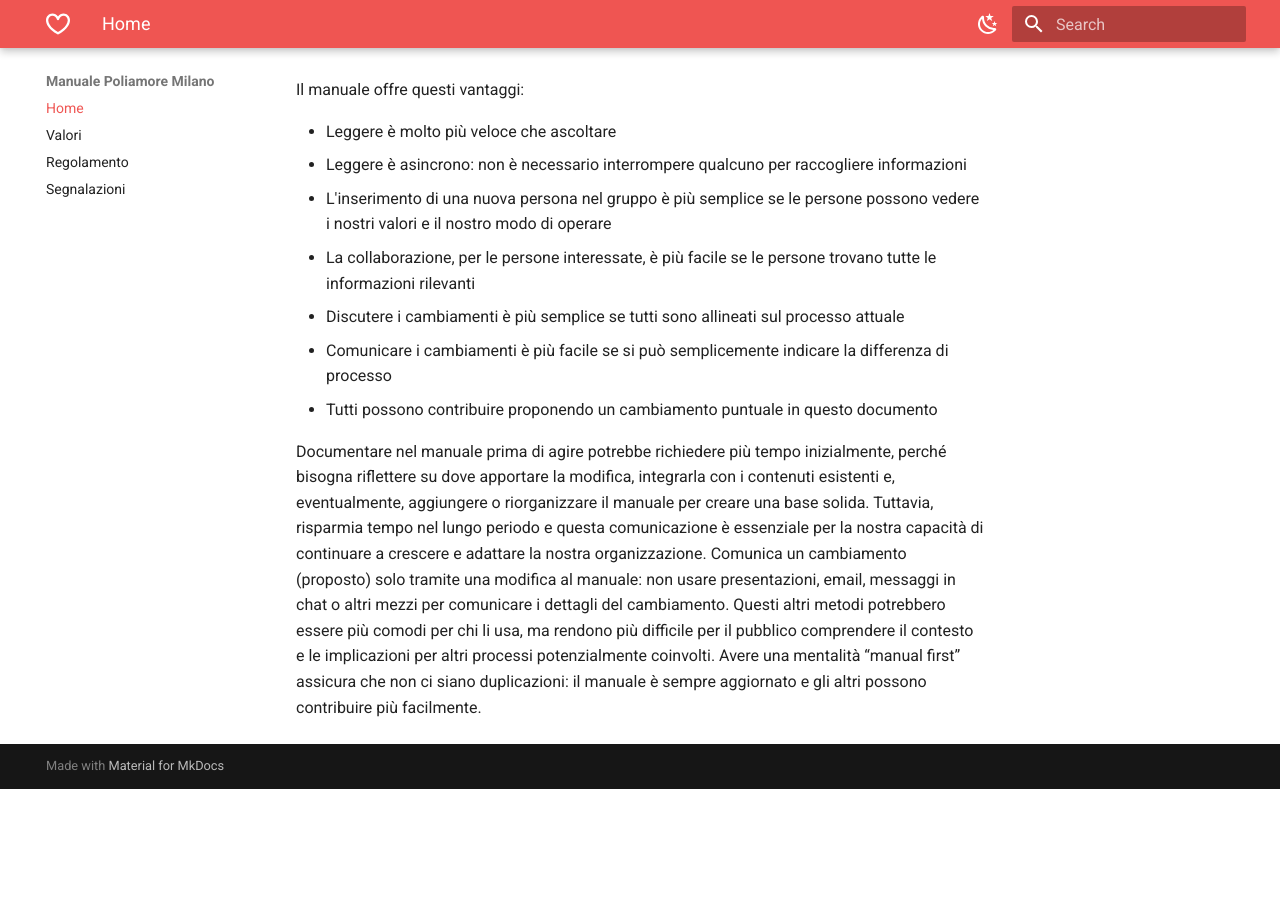
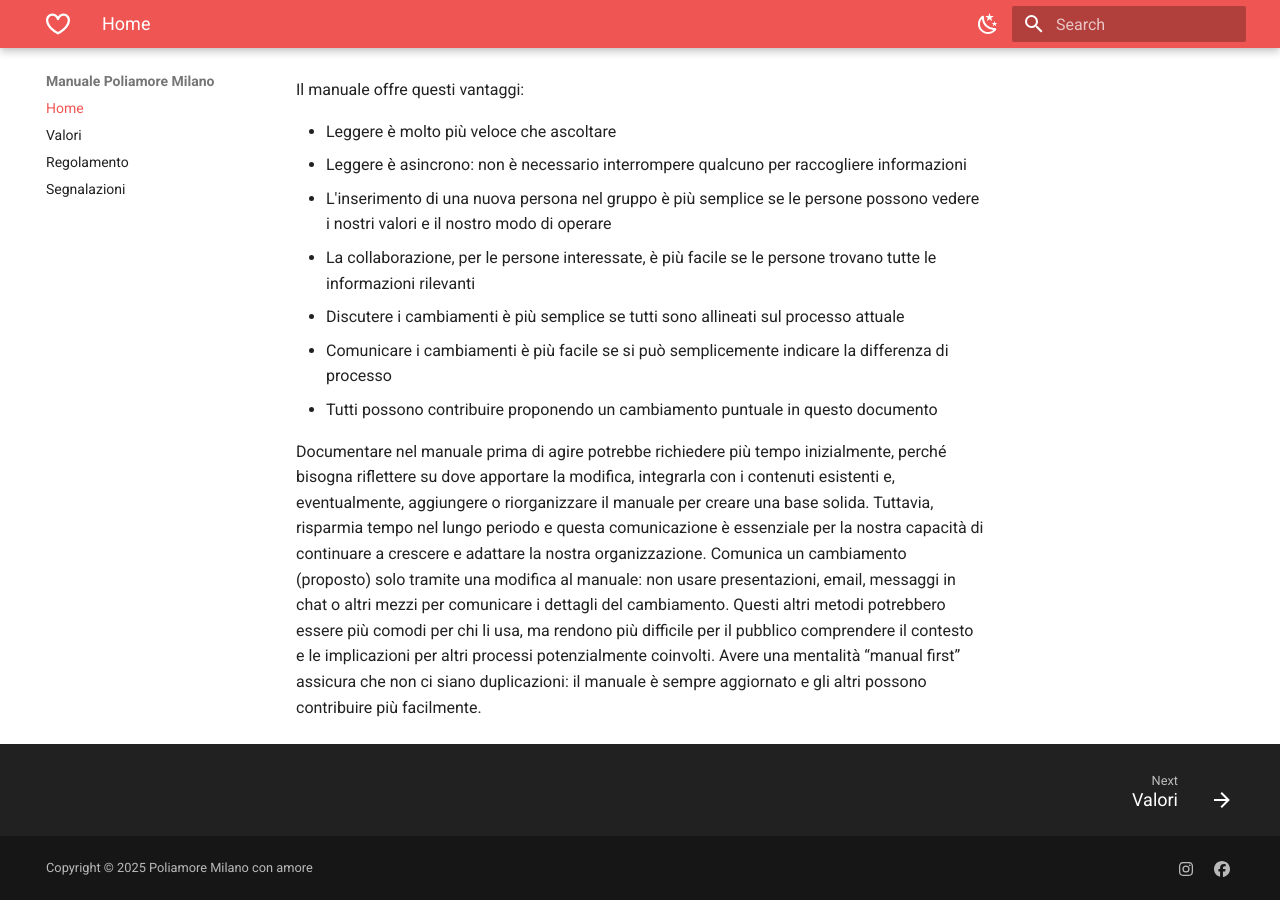
Before and after one commit to LuchiLucs/manuale-poliamore-milano, an MkDocs documentation site: the page built from docs/index.md, in a window 1280 px wide and 900 px high, scrolled down 688 px. Built offline with MkDocs 1.6.1 and Material for MkDocs 9.7.7, drawn with Linux system fonts in a browser that asks for light colours; before the commit the page ends 1477 px from its top, so only the background shows below that.

Commit message:
aggiunto footer e socials

```diff
--- a/mkdocs.yml
+++ b/mkdocs.yml
@@ -25,7 +25,18 @@ theme:
   favicon: assets/logo.jpg
   icon:
     logo: octicons/heart-16
-
+  features:
+    - navigation.footer
+extra:
+  generator: false
+  social:
+    - icon: fontawesome/brands/instagram
+      link: https://instagram.com/poliamoremilano/
+      name: Poliamore Milano su Instagram
+    - icon: fontawesome/brands/facebook
+      link: https://facebook.com/poliamoremilano/
+      name: Poliamore Milano su Facebook
+copyright: Copyright &copy; 2025 Poliamore Milano con amore
 markdown_extensions:
   - attr_list
   - pymdownx.emoji:
--- a/pyproject.toml
+++ b/pyproject.toml
@@ -5,5 +5,6 @@ description = "Add your description here"
 readme = "README.md"
 requires-python = ">=3.14"
 dependencies = [
+    "mkdocs>=1.6.1",
     "mkdocs-material>=9.6.21",
 ]
```
Also changed, not shown: 3 other files.
